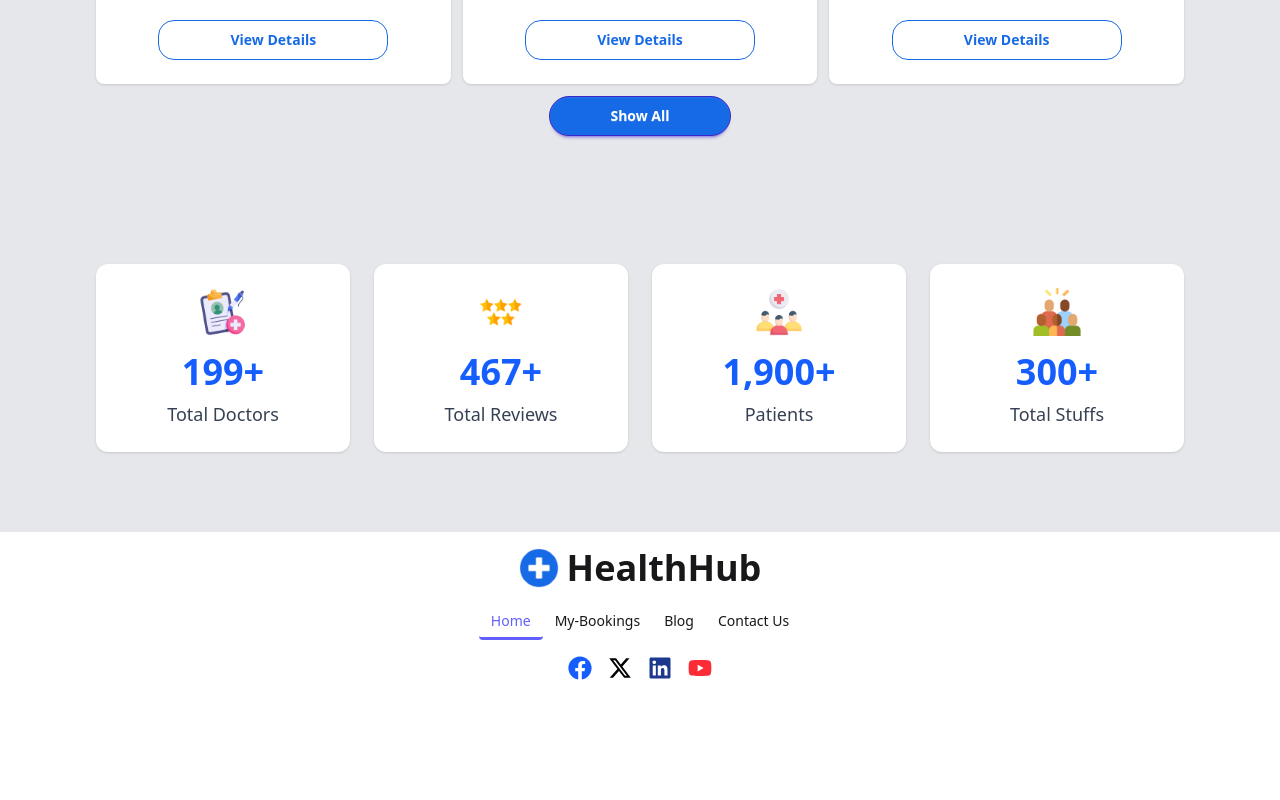
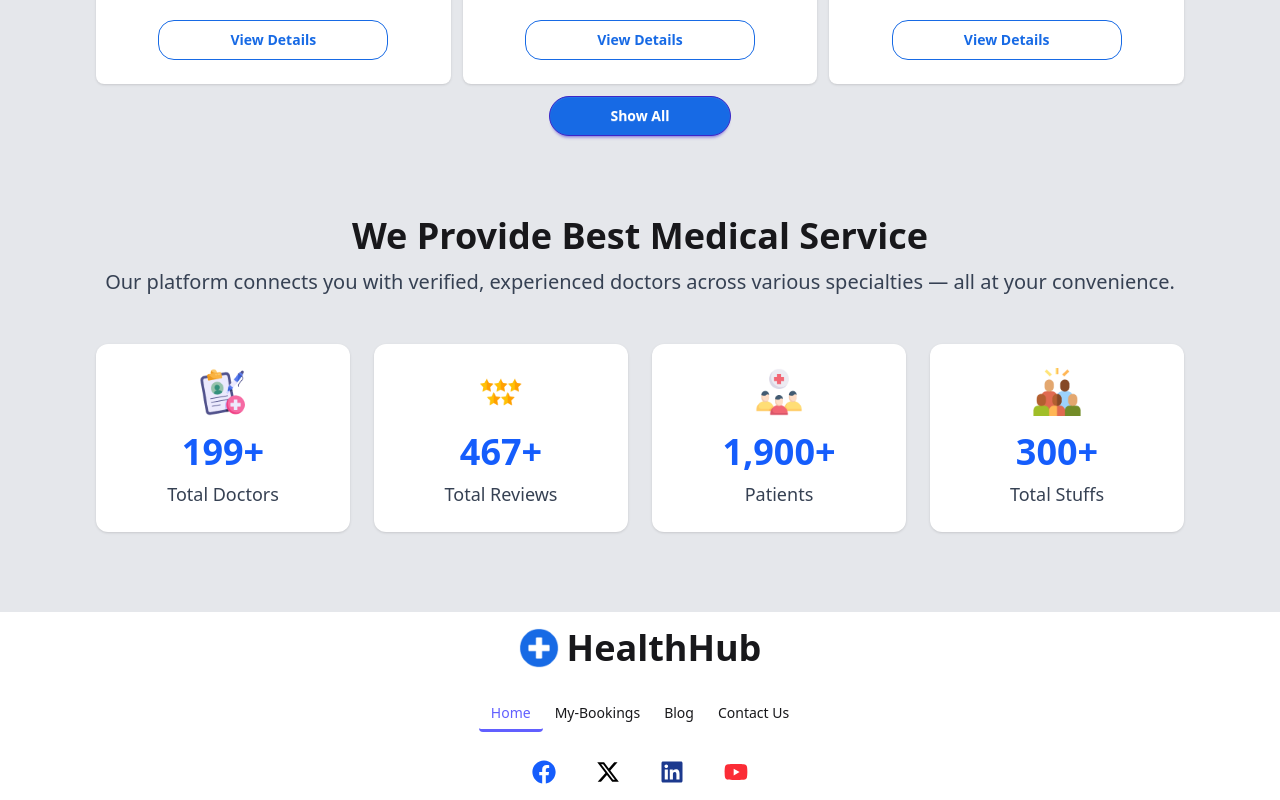
Before and after one commit to zunaid1/health-hub-app, a React (Vite) app: page / in a window 1280 px wide. Shown: the part 1743-2543 px from the top of the page. Before the commit the page ends 2439 px from the top, so only its background shows below. Built offline with nearby package versions, Linux system fonts and the light colour scheme.

Commit message:
Rivision Done

```diff
--- a/src/components/Footer.jsx
+++ b/src/components/Footer.jsx
@@ -9,7 +9,7 @@ import { FaXTwitter } from 'react-icons/fa6';
 
 const Footer = () => {
 	return (
-		<div className='w-full bg-[#FFFFFF]  text-center p-4 flex flex-col justify-center items-center space-y-2'>
+		<div className='w-full bg-[#FFFFFF]  text-center p-4 flex flex-col justify-center items-center space-y-5'>
 			<BrandName></BrandName>
 			<div className="navbar-center  lg:flex">
 				<ul className='menu menu-horizontal px-1  lg:flex'>
@@ -50,7 +50,7 @@ const Footer = () => {
 
 				</ul>
 			</div>
-			<div className='flex space-x-4'>
+			<div className='flex space-x-10'>
 
 
 				<a
--- a/src/components/Navbar.jsx
+++ b/src/components/Navbar.jsx
@@ -112,7 +112,7 @@ const Navbar = () => {
 
 
 				<button className='btn btn-primary  text-white bg-[#176AE5] rounded-3xl ml-3'>
-					<NavLink to='/contact'>Emergency</NavLink>
+					<NavLink to='/'>Emergency</NavLink>
 				</button>
 			</div>
 		</div>
--- a/src/components/SuccessSection.jsx
+++ b/src/components/SuccessSection.jsx
@@ -46,7 +46,15 @@ const SuccessSection = () => {
 
 
 	return (
-		<div
+		<div>
+			{/* success-caption */}
+			<div className='text-center space-y-3'>
+				<h1 className='text-4xl font-bold'>We Provide Best Medical Service</h1>
+				<p className='text-gray-700 text-xl'>Our platform connects you with verified, experienced doctors across various specialties — all at your convenience. </p>
+
+			</div>
+
+			<div
 			ref={ref}
 			className="grid grid-cols-1 md:grid-cols-4  gap-6 text-center py-12"
 		>
@@ -71,6 +79,7 @@ const SuccessSection = () => {
 				</div>
 			))}
 		</div>
+		</div>
 	);
 };
 
```
